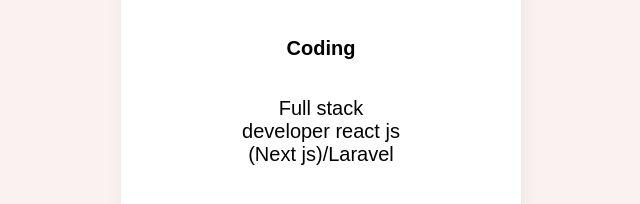
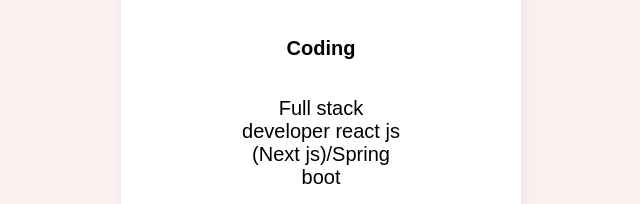
Before and after one commit to ALAAHAJHOUJ/une-simple-page-de-login, a plain HTML site: page index.html in a window 1280 px wide. Shown: the part 391-595 px from the top of the page, 319-959 px from the left. Drawn offline with nearby package versions, Linux system fonts and the light colour scheme.

Commit message:
mise a jour dans le profile

```diff
--- a/index.html
+++ b/index.html
@@ -18,7 +18,7 @@
             Coding
         </div>
         <div id="ele4">
-            Full stack developer react js (Next js)/Laravel
+            Full stack developer react js (Next js)/Spring boot
         </div>
         <div id="ele5">
             <div><a href="https://web.facebook.com/alaa.hajhouj" target="_blank" title="facebook"><i class='bx bxl-facebook' ></i></a></div>
```
